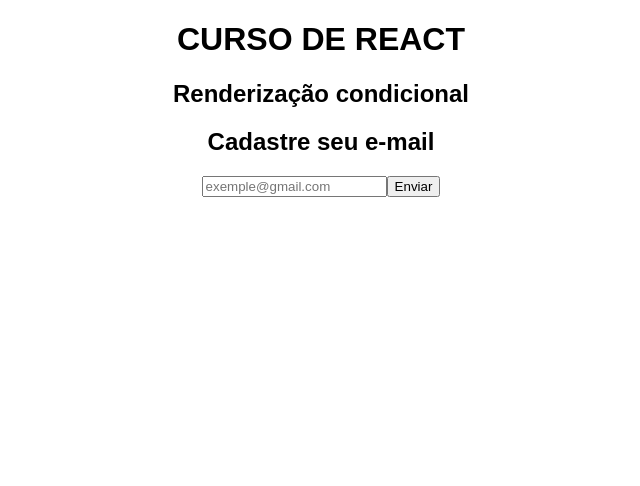
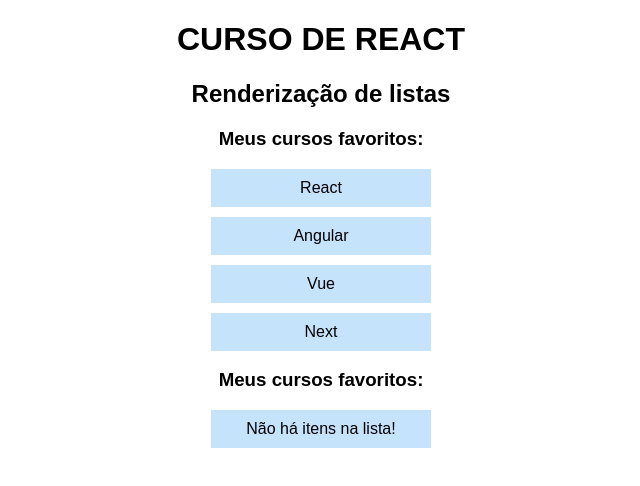
Before and after one commit to aleanrocha/react, a React (Create React App) app in the folder react-app/: page / in a window 1280 px wide. Shown: the top 486 px of the page, without its empty margins (319-959 px from the left). Built offline with nearby package versions, Linux system fonts and the light colour scheme.

Commit message:
renderização de listas

```diff
--- a/react-app/src/App.js
+++ b/react-app/src/App.js
@@ -1,11 +1,14 @@
 import './App.css'
-import Condicional from './components/Condicional'
+import OutraLista from './components/OutraLista'
+
 function App() {
+  const meusItens = ['React', 'Angular', 'Vue', 'Next']
   return (
     <div className="App">
       <h1>Curso de react</h1>
-      <h2>Renderização condicional</h2>
-      <Condicional />
+      <h2>Renderização de listas</h2>
+      <OutraLista itens={meusItens} />
+      <OutraLista itens={[]} />
     </div>
   )
 }
--- /dev/null
+++ b/react-app/src/components/OutraLista.js
@@ -0,0 +1,15 @@
+function OutraLista({ itens }) {
+  return (
+    <>
+      <h3>Meus cursos favoritos:</h3>
+      {
+        itens.length > 0 ? (
+          itens.map((item, index) => <p key={index}>{item}</p>)
+        ) : (
+            <p>Não há itens na lista!</p>
+        )
+      }
+    </>
+  )
+}
+export default OutraLista
--- a/react-app/src/index.css
+++ b/react-app/src/index.css
@@ -5,6 +5,7 @@
 }
 h1 {text-transform: uppercase;}
 p {
+  background-color: rgb(198, 227, 252);
   padding: 10px;
   width: 200px;
   margin: 10px auto;
```
